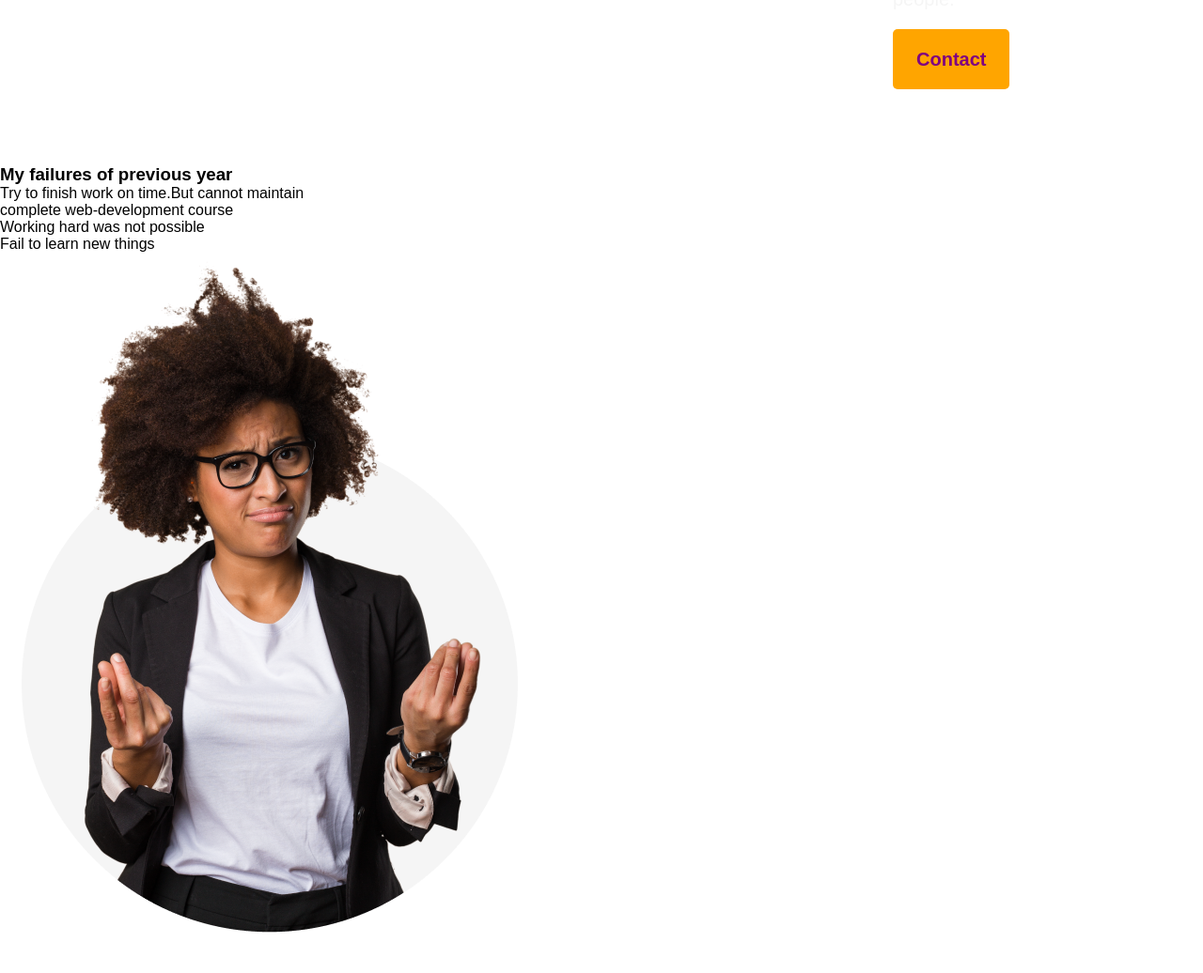
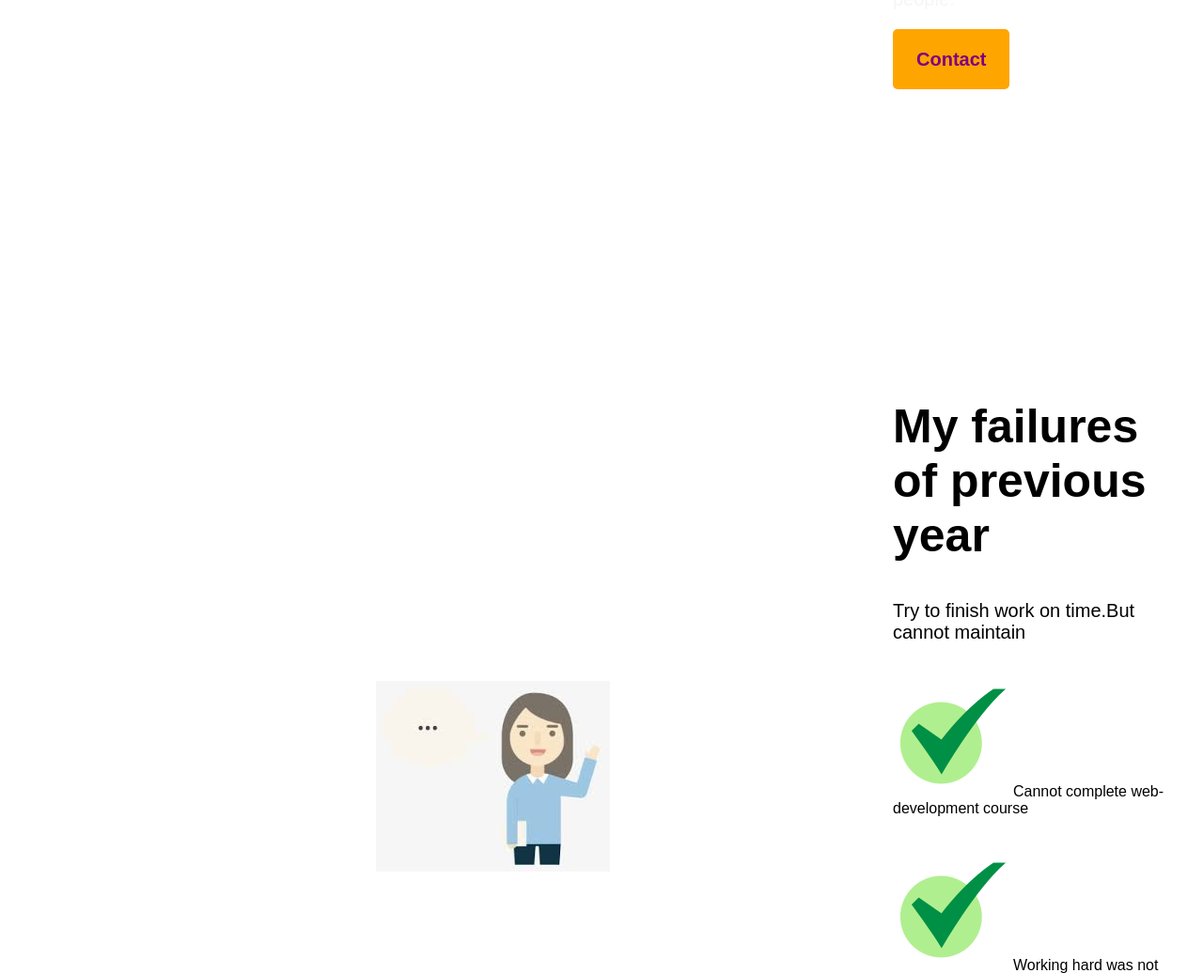
Before and after one commit to Wasey-Rahman/New-Year-Mission, a plain HTML site: page index.html in a window 1280 px wide. Shown: the part 980-2016 px from the top of the page at 94% size. Before the commit the page ends 1977 px from the top, so only its background shows below. Drawn offline with Linux system fonts and the light colour scheme.

Commit message:
Failure adding completed

```diff
--- a/index.html
+++ b/index.html
@@ -23,17 +23,21 @@
     </header>
     <main>
         <!-- Failure section -->
-<section class="Failure"></section>
+<section class="Failure">
+    <div>
+        <img  class ="image" src="images/person2.jpg"  alt="">
+    </div>
+
+
 <h3 class="section-title">My failures of previous year</h3>
 <p class="section-description">
     Try to finish work on time.But cannot maintain
 </p>
-<p>complete web-development course</p>
-<p>Working hard was not possible</p>
-<p>Fail to learn new things</p>
-<div>
-    <img src="images/person.png" alt="">
-</div>
+<p class="section-description-one"><img src="images/icons/correct.png">Cannot complete web-development course</p>
+<p class="section-description-one"><img src="images/icons/correct.png">Working hard was not possible</p>
+<p class="section-description-one"><img src="images/icons/correct.png">Fail to learn new things</p>
+
+</section>
 
 
 
--- a/styles/New-Year.css
+++ b/styles/New-Year.css
@@ -35,6 +35,19 @@
 
 }
 /* Failure section */
-.Failure{
-margin: 50px 400px 30px 950px;
+.section-title{
+    padding:  300px 10px 30px 950px;
+    font-size: 50px;
+    font-weight: 600;
 }
+.section-description{
+    padding:  10px 10px 30px 950px;
+    font-size: 20px;
+}
+.section-description-one{
+    padding:  5px 10px 30px 950px;
+}
+.image{
+    float: left;
+    padding: 600px 10px 950px 400px;
+}
```
Also changed, not shown: images/icons/correct.png (added), images/person2.jpg (added).
